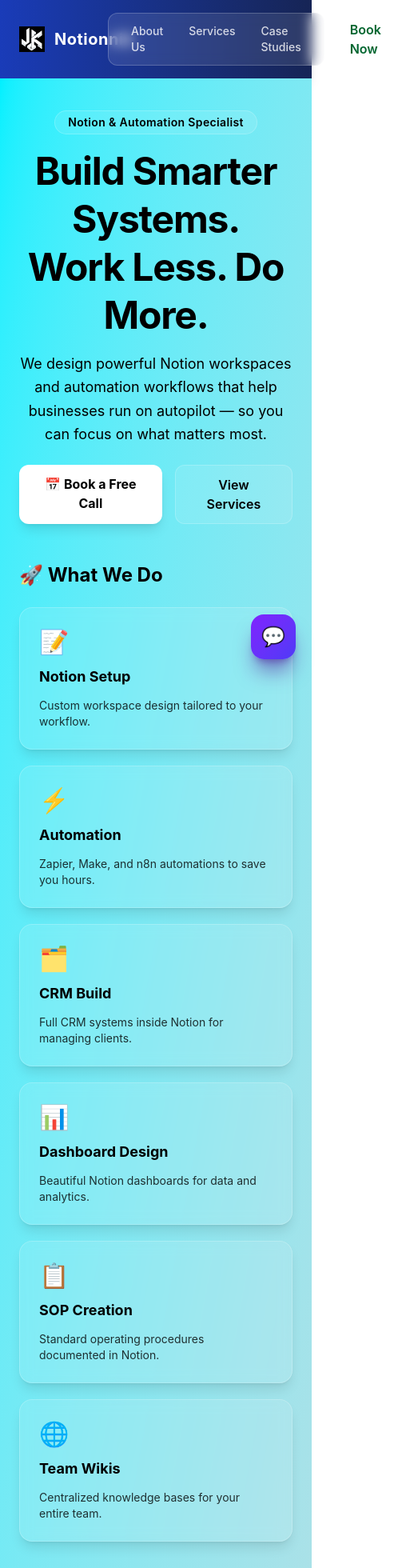
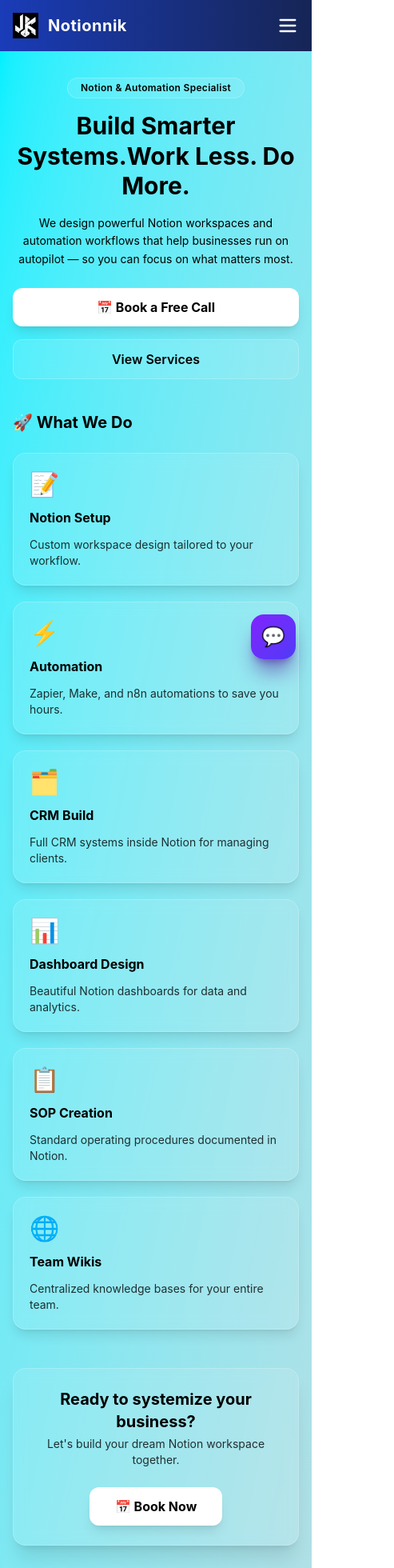
Before and after one commit to nytofdawn/notionnik, a React (Vite) app: page / in a window 390 px wide. Shown: the top 1960 px of the page at 80% size, 493 px wide, since content can reach past the window. Built offline with nearby package versions, Linux system fonts and the light colour scheme.

Commit message:
fix mobile responsiveness

```diff
--- a/src/components/Navbar.jsx
+++ b/src/components/Navbar.jsx
@@ -1,38 +1,43 @@
 import { NavLink } from "react-router-dom";
+import { useState } from "react";
 
 export default function Navbar() {
+  const [open, setOpen] = useState(false);
+
+  const links = [
+    { label: "About Us", to: "/about" },
+    { label: "Services", to: "/services" },
+    { label: "Case Studies", to: "/case-studies" },
+  ];
+
   return (
     <nav className="bg-gradient-to-r from-blue-800 to-blue-950 shadow-lg">
-            <div className="max-w-7xl mx-auto px-6 py-4 flex justify-between items-center">
+      <div className="max-w-7xl mx-auto px-4 sm:px-6 py-4 flex justify-between items-center">
 
-                {/* Logo + Brand Name */}
+        {/* Logo */}
         <NavLink to="/" className="flex items-center gap-3">
           <img
             src="/notionnik.svg"
             alt="Notionnik Logo"
             className="h-8 w-auto object-contain"
           />
-                    <span className="text-white font-bold text-xl tracking-wide">Notionnik</span>
+          <span className="text-white font-bold text-xl tracking-wide">
+            Notionnik
+          </span>
         </NavLink>
 
-                {/* Right Side — Nav Links + Book Now */}
-                <div className="flex items-center gap-4">
+        {/* Desktop Menu */}
+        <div className="hidden md:flex items-center gap-4">
 
-                    {/* Nav Links */}
           <div className="bg-white/10 backdrop-blur-sm border border-white/20 rounded-xl px-4 py-2 flex space-x-2">
-                        {[
-                            { label: "About Us", to: "/about" },
-                            { label: "Services", to: "/services" },
-                            { label: "Case Studies", to: "/case-studies" },
-                        ].map((link) => (
+            {links.map((link) => (
               <NavLink
                 key={link.label}
                 to={link.to}
-                                end={link.to === "/"}
                 className={({ isActive }) =>
-                                    `font-medium text-sm px-3 py-1 rounded-lg transition-all duration-200 ${
+                  `font-medium text-sm px-3 py-1 rounded-lg transition-all ${
                     isActive
-                                            ? "bg-white text-green-800 shadow-md scale-105"
+                      ? "bg-white text-green-800 shadow-md"
                       : "text-white/80 hover:text-white hover:bg-white/10"
                   }`
                 }
@@ -42,22 +47,74 @@
             ))}
           </div>
 
-                    {/* Book Now CTA */}
           <NavLink
             to="/book"
             className={({ isActive }) =>
-                            `font-semibold px-4 py-2 rounded-lg transition-all duration-200 ${
+              `font-semibold px-4 py-2 rounded-lg transition-all ${
                 isActive
-                                    ? "bg-green-200 text-green-900 shadow-md scale-105"
+                  ? "bg-green-200 text-green-900"
                   : "bg-white text-green-800 hover:bg-green-100"
               }`
             }
           >
             Book Now
           </NavLink>
+        </div>
 
+        {/* Mobile Hamburger */}
+        <button
+          onClick={() => setOpen(!open)}
+          className="md:hidden text-white focus:outline-none"
+          aria-label="Toggle menu"
+        >
+          <svg
+            className="w-7 h-7"
+            fill="none"
+            stroke="currentColor"
+            strokeWidth={2}
+            viewBox="0 0 24 24"
+          >
+            {open ? (
+              <path strokeLinecap="round" strokeLinejoin="round" d="M6 18L18 6M6 6l12 12" />
+            ) : (
+              <path strokeLinecap="round" strokeLinejoin="round" d="M4 6h16M4 12h16M4 18h16" />
+            )}
+          </svg>
+        </button>
+      </div>
+
+      {/* Mobile Menu */}
+      {open && (
+        <div className="md:hidden px-4 pb-4">
+          <div className="bg-white/10 backdrop-blur-sm border border-white/20 rounded-xl p-4 flex flex-col gap-2">
+
+            {links.map((link) => (
+              <NavLink
+                key={link.label}
+                to={link.to}
+                onClick={() => setOpen(false)}
+                className={({ isActive }) =>
+                  `px-4 py-2 rounded-lg font-medium transition ${
+                    isActive
+                      ? "bg-white text-green-800"
+                      : "text-white/80 hover:text-white hover:bg-white/10"
+                  }`
+                }
+              >
+                {link.label}
+              </NavLink>
+            ))}
+
+            <NavLink
+              to="/book"
+              onClick={() => setOpen(false)}
+              className="mt-2 bg-white text-green-800 font-semibold text-center px-4 py-2 rounded-lg hover:bg-green-100 transition"
+            >
+              Book Now
+            </NavLink>
           </div>
         </div>
+      )}
     </nav>
   );
 }
--- a/src/pages/Book.jsx
+++ b/src/pages/Book.jsx
@@ -1,9 +1,7 @@
 import { useEffect } from "react";
 
 export default function Book() {
-
   useEffect(() => {
-        // Load Calendly script only once
     if (!document.getElementById("calendly-widget")) {
       const script = document.createElement("script");
       script.src = "https://assets.calendly.com/assets/external/widget.js";
@@ -14,22 +12,23 @@
   }, []);
 
   return (
-        <div className="h-screen bg-gradient-to-br from-[#00F0FF] to-[#B0E0E6] flex flex-col overflow-hidden">
+    <div className="min-h-[100dvh] bg-gradient-to-br from-[#00F0FF] to-[#B0E0E6] px-4 py-6 flex flex-col items-center">
 
       {/* Header */}
-            <div className="text-center py-8 px-4 shrink-0">
-                <h1 className="text-4xl font-bold text-black mb-2 tracking-tight">Book a Session</h1>
-                <p className="text-black/80 text-lg max-w-xl mx-auto">
-                    Choose a time that works for you — it'll sync directly to Google Calendar.
+      <div className="text-center mb-4">
+        <h1 className="text-2xl sm:text-3xl font-bold text-black mb-1">
+          Book a Session
+        </h1>
+        <p className="text-black/80 text-sm sm:text-base max-w-md mx-auto">
+          Pick a time that works for you — it’ll sync directly to Google Calendar.
         </p>
       </div>
 
-            {/* Calendly — fills remaining space */}
-            <div className="flex-1 mx-4 mb-4 bg-white/90 backdrop-blur-sm border border-white/20 rounded-2xl overflow-hidden shadow-xl">
+      {/* Glassmorphism Calendly Embed */}
+      <div className="w-full max-w-md rounded-2xl bg-white/10 backdrop-blur-md border border-white/20 shadow-lg overflow-hidden">
         <div
-                    className="calendly-inline-widget w-full h-full"
-                    data-url="https://calendly.com/notiondgzmn/30min?background_color=96c0f3"
-                    style={{ minWidth: "320px", height: "100%" }}
+          className="calendly-inline-widget w-full h-[400px] sm:h-[480px] md:h-[520px]"
+          data-url="https://calendly.com/jannikm/30min?background_color=96c0f3"
         />
       </div>
 
--- a/src/pages/Dashboard.jsx
+++ b/src/pages/Dashboard.jsx
@@ -11,67 +11,83 @@
   ];
 
   return (
-       <div className="min-h-screen bg-gradient-to-br from-[#00F0FF] to-[#B0E0E6] flex flex-col items-center py-10 px-6">
+    <div className="min-h-screen bg-gradient-to-br from-[#00F0FF] to-[#B0E0E6] flex flex-col items-center px-4 sm:px-6 py-8 sm:py-10">
 
-            {/* Hero Header */}
-            <div className="text-center mb-12 max-w-3xl">
-                <span className="inline-block bg-white/10 border border-white/20 text-black text-sm font-semibold px-4 py-1 rounded-full mb-4 tracking-wide">
+      {/* Hero Section */}
+      <div className="text-center mb-10 max-w-3xl">
+        <span className="inline-block bg-white/10 border border-white/20 text-black text-xs sm:text-sm font-semibold px-4 py-1 rounded-full mb-4 tracking-wide">
           Notion & Automation Specialist
         </span>
-                <h1 className="text-5xl font-bold text-black mb-4 tracking-tight leading-tight">
-                    Build Smarter Systems.<br />Work Less. Do More.
+
+        <h1 className="text-3xl sm:text-4xl md:text-5xl font-bold text-black mb-4 leading-tight">
+          Build Smarter Systems.<br className="hidden sm:block" />
+          Work Less. Do More.
         </h1>
-                <p className="text-black text-lg leading-relaxed">
+
+        <p className="text-black text-sm sm:text-base md:text-lg leading-relaxed">
           We design powerful Notion workspaces and automation workflows that help
           businesses run on autopilot — so you can focus on what matters most.
         </p>
-                <div className="flex gap-4 justify-center mt-6">
+
+        {/* Buttons */}
+        <div className="flex flex-col sm:flex-row gap-4 justify-center mt-6">
           <Link
             to="/book"
-                        className="bg-white text-black font-bold px-6 py-3 rounded-xl hover:bg-gray-100 transition-all duration-200 hover:-translate-y-1 shadow-lg"
+            className="bg-white text-black font-bold px-6 py-3 rounded-xl hover:bg-gray-100 transition-all duration-200 shadow-lg"
           >
             📅 Book a Free Call
           </Link>
           <Link
             to="/services"
-                        className="bg-white/10 border border-white/20 text-black font-semibold px-6 py-3 rounded-xl hover:bg-white/20 transition-all duration-200 hover:-translate-y-1"
+            className="bg-white/10 border border-white/20 text-black font-semibold px-6 py-3 rounded-xl hover:bg-white/20 transition-all duration-200"
           >
             View Services
           </Link>
         </div>
       </div>
 
-            {/* Services Grid */}
-            <div className="w-full max-w-6xl mb-10">
-                <h2 className="text-black font-bold text-2xl mb-6">🚀 What We Do</h2>
+      {/* Services */}
+      <div className="w-full max-w-6xl mb-12">
+        <h2 className="text-black font-bold text-xl sm:text-2xl mb-6">
+          🚀 What We Do
+        </h2>
+
         <div className="grid grid-cols-1 sm:grid-cols-2 lg:grid-cols-3 gap-5">
           {services.map((service) => (
             <div
               key={service.title}
-                            className="bg-white/10 backdrop-blur-sm border border-white/20 rounded-2xl p-6 hover:bg-white/20 hover:-translate-y-1 transition-all duration-300 shadow-lg flex flex-col gap-3"
+              className="bg-white/10 backdrop-blur-sm border border-white/20 rounded-2xl p-5 sm:p-6 hover:bg-white/20 transition-all duration-300 shadow-lg flex flex-col gap-3"
             >
               <span className="text-3xl">{service.icon}</span>
-                            <h3 className="text-black font-bold text-lg">{service.title}</h3>
-                            <p className="text-black/80 text-sm">{service.desc}</p>
+              <h3 className="text-black font-bold text-base sm:text-lg">
+                {service.title}
+              </h3>
+              <p className="text-black/80 text-sm">
+                {service.desc}
+              </p>
             </div>
           ))}
         </div>
       </div>
 
-            {/* CTA Banner */}
-            <div className="w-full max-w-6xl bg-white/10 backdrop-blur-sm border border-white/20 rounded-2xl p-8 flex flex-col md:flex-row items-center justify-between gap-6 shadow-xl">
+      {/* CTA */}
+      <div className="w-full max-w-6xl bg-white/10 backdrop-blur-sm border border-white/20 rounded-2xl p-6 sm:p-8 flex flex-col md:flex-row items-center justify-between gap-6 shadow-xl text-center md:text-left">
         <div>
-                    <h3 className="text-black font-bold text-2xl mb-1">Ready to systemize your business?</h3>
-                    <p className="text-black/80">Let's build your dream Notion workspace together.</p>
+          <h3 className="text-black font-bold text-xl sm:text-2xl mb-1">
+            Ready to systemize your business?
+          </h3>
+          <p className="text-black/80 text-sm sm:text-base">
+            Let's build your dream Notion workspace together.
+          </p>
         </div>
+
         <Link
           to="/book"
-                    className="bg-white text-black font-bold px-8 py-3 rounded-xl hover:bg-gray-100 transition-all duration-200 hover:-translate-y-1 shadow-lg whitespace-nowrap"
+          className="bg-white text-black font-bold px-8 py-3 rounded-xl hover:bg-gray-100 transition-all duration-200 shadow-lg whitespace-nowrap"
         >
           📅 Book Now
         </Link>
       </div>
-
     </div>
   );
 }
```
Also changed, not shown: src/components/Chatboot.jsx (+13 -19 lines), src/components/Footer.jsx (+13 -10 lines). Lines whose indentation alone changed are shown as unchanged.
